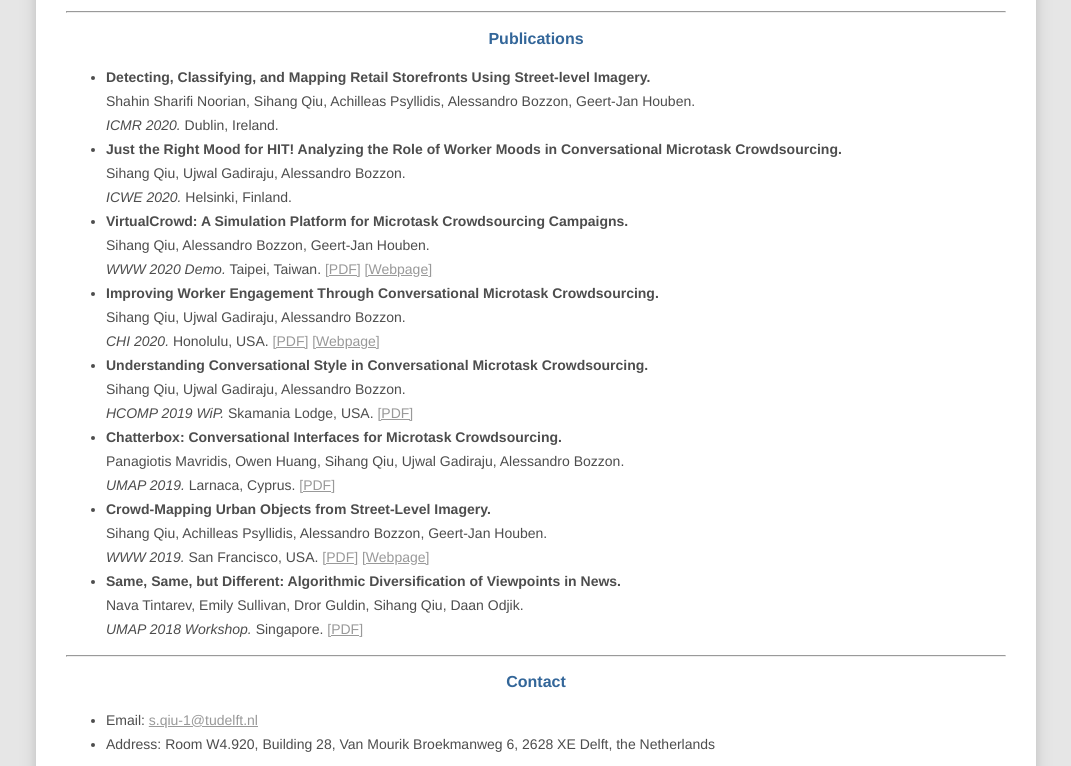
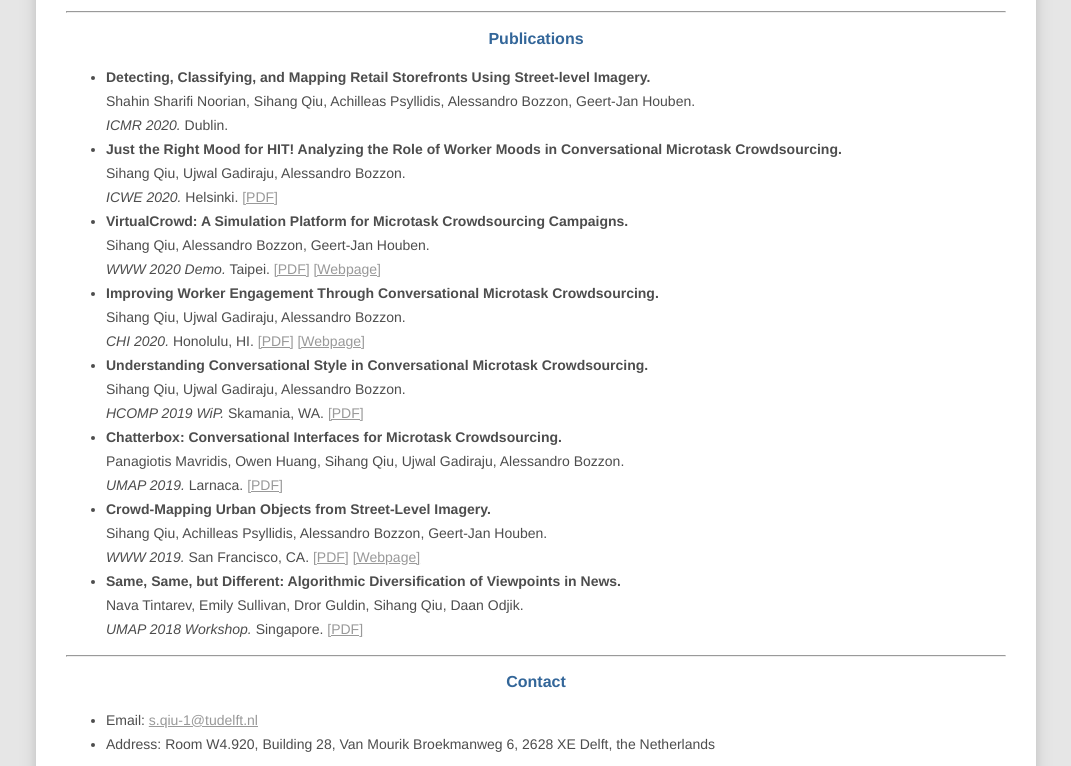
Before and after one commit to qiusihang/qiusihang.github.io, a plain HTML site: page index.html in a window 1280 px wide. Shown: the part 526-1292 px from the top of the page, without its empty margins (104-1175 px from the left). Drawn offline with Linux system fonts and the light colour scheme.

Commit message:
adding ICWE paper

```diff
--- a/index.html
+++ b/index.html
@@ -38,39 +38,39 @@
 					<li>
 						<b> Detecting, Classifying, and Mapping Retail Storefronts Using Street-level Imagery.</b>
 						<div>Shahin Sharifi Noorian, Sihang Qiu, Achilleas Psyllidis, Alessandro Bozzon, Geert-Jan Houben.</div>
-						<i>ICMR 2020.</i> Dublin, Ireland.
+						<i>ICMR 2020.</i> Dublin.
 					</li>
 					<li>
 						<b>Just the Right Mood for HIT! Analyzing the Role of Worker Moods in Conversational Microtask Crowdsourcing.</b>
 						<div>Sihang Qiu, Ujwal Gadiraju, Alessandro Bozzon.</div>
-						<i>ICWE 2020.</i> Helsinki, Finland.
+						<i>ICWE 2020.</i> Helsinki. <a href="./files/publications/icwe2020mood.pdf"><span>[PDF]</span></a>
 					</li>
 					<li>
 						<b>VirtualCrowd: A Simulation Platform for Microtask Crowdsourcing Campaigns.</b>
 						<div>Sihang Qiu, Alessandro Bozzon, Geert-Jan Houben.</div>
-						<i>WWW 2020 Demo.</i> Taipei, Taiwan. <a href="./files/publications/www2020virtualcrowd.pdf"><span>[PDF]</span></a>
+						<i>WWW 2020 Demo.</i> Taipei. <a href="./files/publications/www2020virtualcrowd.pdf"><span>[PDF]</span></a>
 						<a href="https://github.com/qiusihang/vcrowd"><span>[Webpage]</span></a>
 					</li>
 					<li>
 						<b>Improving Worker Engagement Through Conversational Microtask Crowdsourcing.</b>
 						<div>Sihang Qiu, Ujwal Gadiraju, Alessandro Bozzon.</div>
-						<i>CHI 2020.</i> Honolulu, USA. <a href="./files/publications/chi2020_worker_engagement.pdf"><span>[PDF]</span></a>
+						<i>CHI 2020.</i> Honolulu, HI. <a href="./files/publications/chi2020_worker_engagement.pdf"><span>[PDF]</span></a>
 						<a href="../csbot/index.html"><span>[Webpage]</span></a>
 					</li>
 					<li>
 						<b>Understanding Conversational Style in Conversational Microtask Crowdsourcing.</b>
 						<div>Sihang Qiu, Ujwal Gadiraju, Alessandro Bozzon.</div>
-						<i>HCOMP 2019 WiP.</i> Skamania Lodge, USA. <a href="./files/publications/hcomp2019wip_conversation.pdf"><span>[PDF]</span></a>
+						<i>HCOMP 2019 WiP.</i> Skamania, WA. <a href="./files/publications/hcomp2019wip_conversation.pdf"><span>[PDF]</span></a>
 					</li>
 					<li>
 						<b>Chatterbox: Conversational Interfaces for Microtask Crowdsourcing.</b>
 						<div>Panagiotis Mavridis, Owen Huang, Sihang Qiu, Ujwal Gadiraju, Alessandro Bozzon.</div>
-						<i>UMAP 2019.</i> Larnaca, Cyprus. <a href="./files/publications/umap2019_chatterbox.pdf"><span>[PDF]</span></a>
+						<i>UMAP 2019.</i> Larnaca. <a href="./files/publications/umap2019_chatterbox.pdf"><span>[PDF]</span></a>
 					</li>
 					<li>
 						<b>Crowd-Mapping Urban Objects from Street-Level Imagery.</b>
 						<div>Sihang Qiu, Achilleas Psyllidis, Alessandro Bozzon, Geert-Jan Houben.</div>
-						<i>WWW 2019.</i> San Francisco, USA. <a href="./files/publications/www2019_crowdmapping.pdf"><span>[PDF]</span></a>
+						<i>WWW 2019.</i> San Francisco, CA. <a href="./files/publications/www2019_crowdmapping.pdf"><span>[PDF]</span></a>
 						<a href="../crowdmapping/index.html"><span>[Webpage]</span></a>
 					</li>
 				<!-- </ul>
```
Also changed, not shown: 1 other file.
